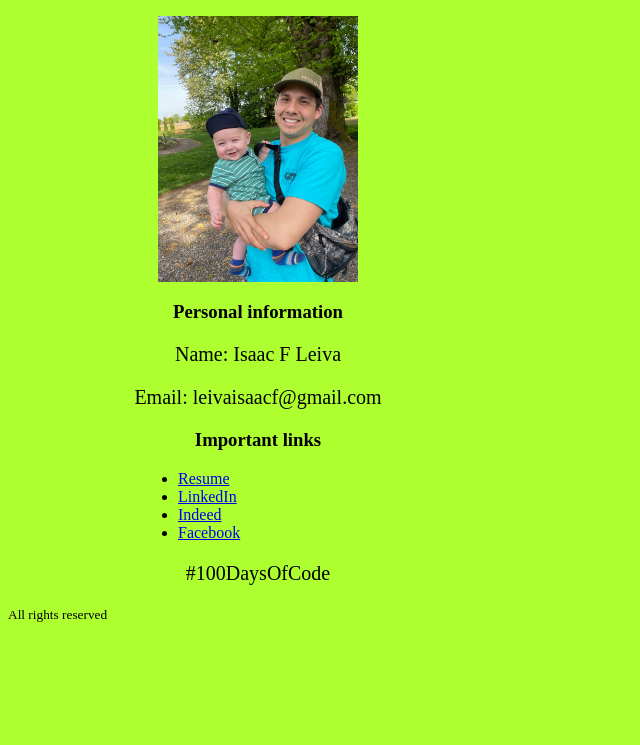
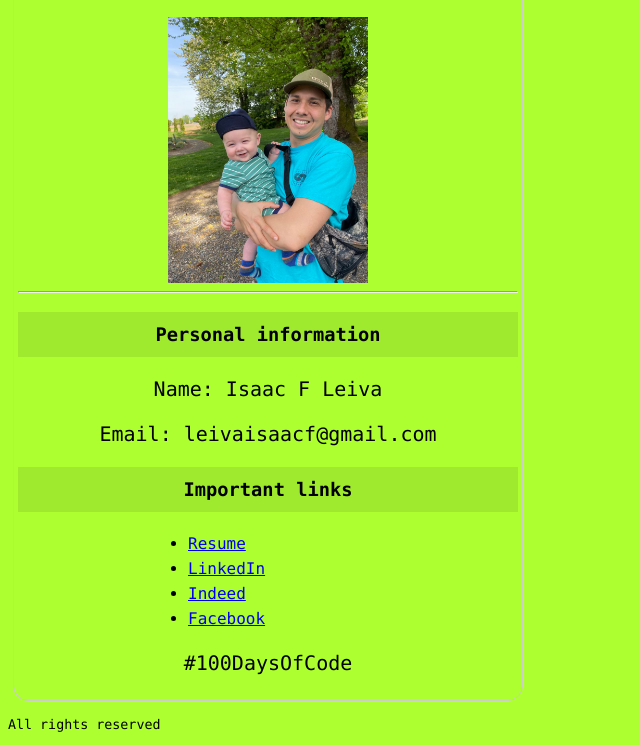
Before and after one commit to ifleiva/portfolio, a plain HTML site: page index.html in a window 1280 px wide. Shown: the part 111-856 px from the top of the page, without its empty margins (0-640 px from the left). Before the commit the page ends 800 px from the top, so only its background shows below. Drawn offline with Linux system fonts and the light colour scheme.

Commit message:
changed layout

```diff
--- a/index.html
+++ b/index.html
@@ -11,6 +11,8 @@
 
             body {
                 background-color: greenyellow;
+                font-family: "Lucida Console", "Courier New", monospace;
+                line-height: 25px;
             }
 
             p {
@@ -27,13 +29,29 @@
             .wrapper {
                 width: 500px;
                 text-align: center;
+                border: 1px solid #ccc;
+                border-radius: 15px;
+                margin: 10px 5px;
+                padding: 4px;
             }
-            ul{
+
+            ul {
               text-align: left;
               margin-left: auto;
               margin-right: auto;
               width: 200px;
             }
+
+            h3 {
+                background-color: rgba(45, 45, 45, 0.1);
+                padding: 10px;
+            }
+            a:hover {
+                color: blue;
+            }
+
+
+
         </style>
     </head>
     <body>
@@ -41,6 +59,7 @@
             <h1>Isaac Leiva</h1>
             <h2>Personal page</h2>
             <img class="foto-cv" src="isaacyrio.jpg" alt="Isaac Leiva and Rio">
+            <hr/>
             <h3>Personal information</h3>
             <p>Name: Isaac F Leiva</p>
             <p>Email: leivaisaacf@gmail.com</p>
```
